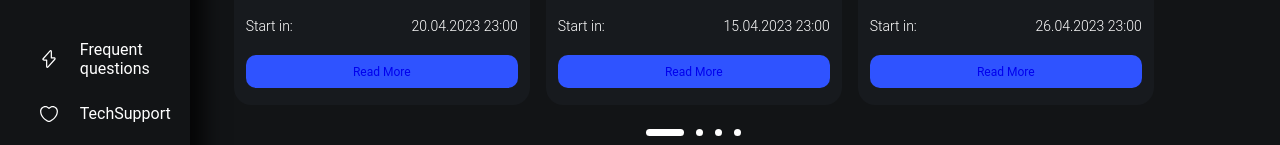
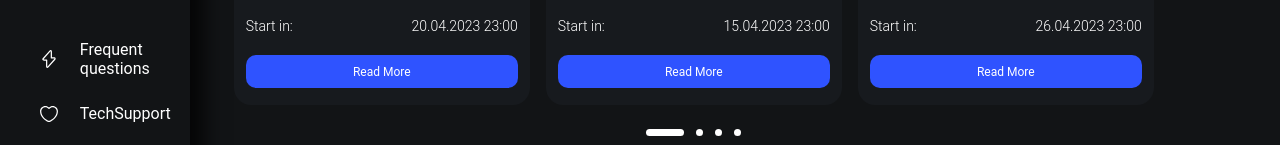
Before and after one commit to competitivebidding/frontend, a React (Vite) app: page /auctions in a window 1280 px wide. Shown: the part 544-689 px from the top of the page. Built offline with nearby package versions, Linux system fonts and the light colour scheme.

Commit message:
fixed lot

```diff
--- a/src/pages/pageAuctions/LotPage/LotPage.jsx
+++ b/src/pages/pageAuctions/LotPage/LotPage.jsx
@@ -2,7 +2,7 @@ import React, { useState } from 'react'
 import AppHeader from '../../../components/appHeader/AppHeader.jsx'
 import Lot from './Lot'
 
-const LotPage = () => {
+const LotPage = ({ title }) => {
     return (
         <>
             <AppHeader title={title} />
--- a/src/pages/pageAuctions/auctionCards/AuctionCard.jsx
+++ b/src/pages/pageAuctions/auctionCards/AuctionCard.jsx
@@ -66,9 +66,11 @@ const AuctionCard = ({ img, id, alt, name, date, price, places, changeStatus })
         </div>
         <StartDate />
         <AuctionCardTimer date={date} timer={timer} changeStatus={changeStatus} id={id} />
-        <button className="card__btn" onClick={onJoin}>
-          <span><Link to='/Lot'> Read More </Link></span>
-        </button>
+        <Link to='/Lot' >
+          <button className="card__btn" onClick={onJoin}>
+            <span> Read More </span>
+          </button>
+        </Link>
       </div>
     </div>
   )
```
